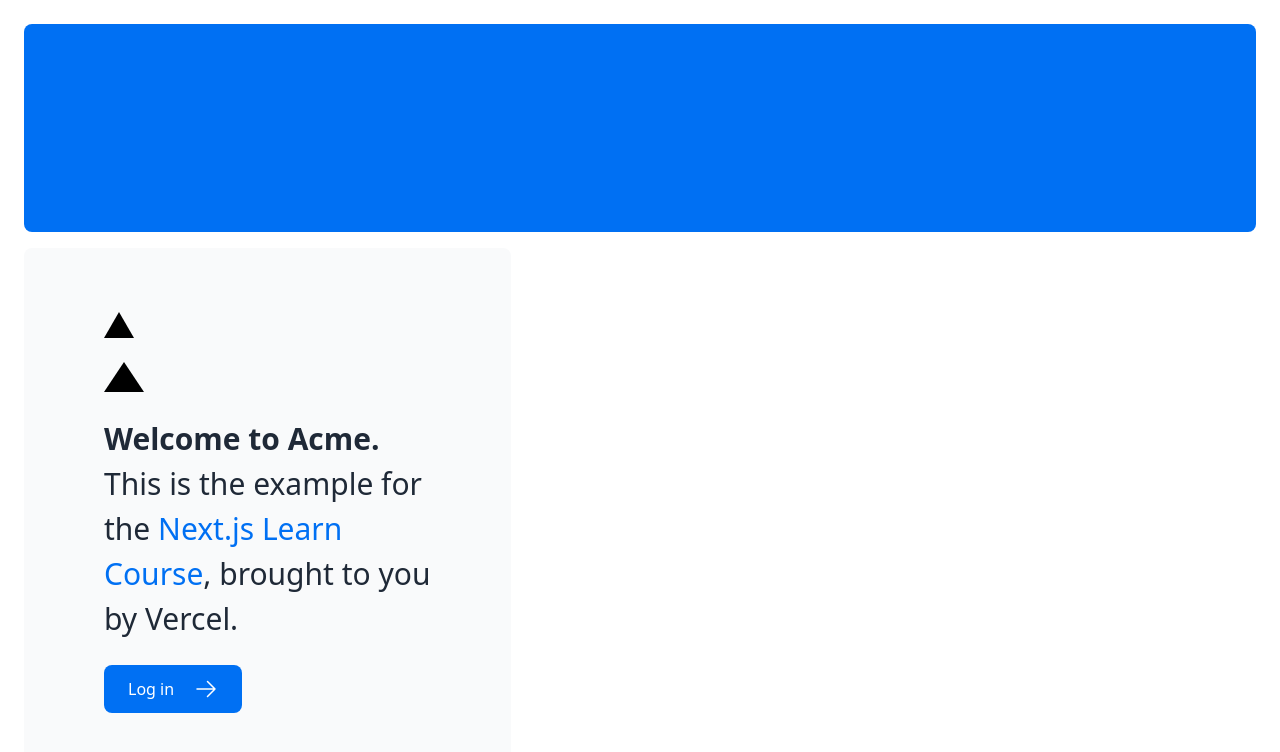
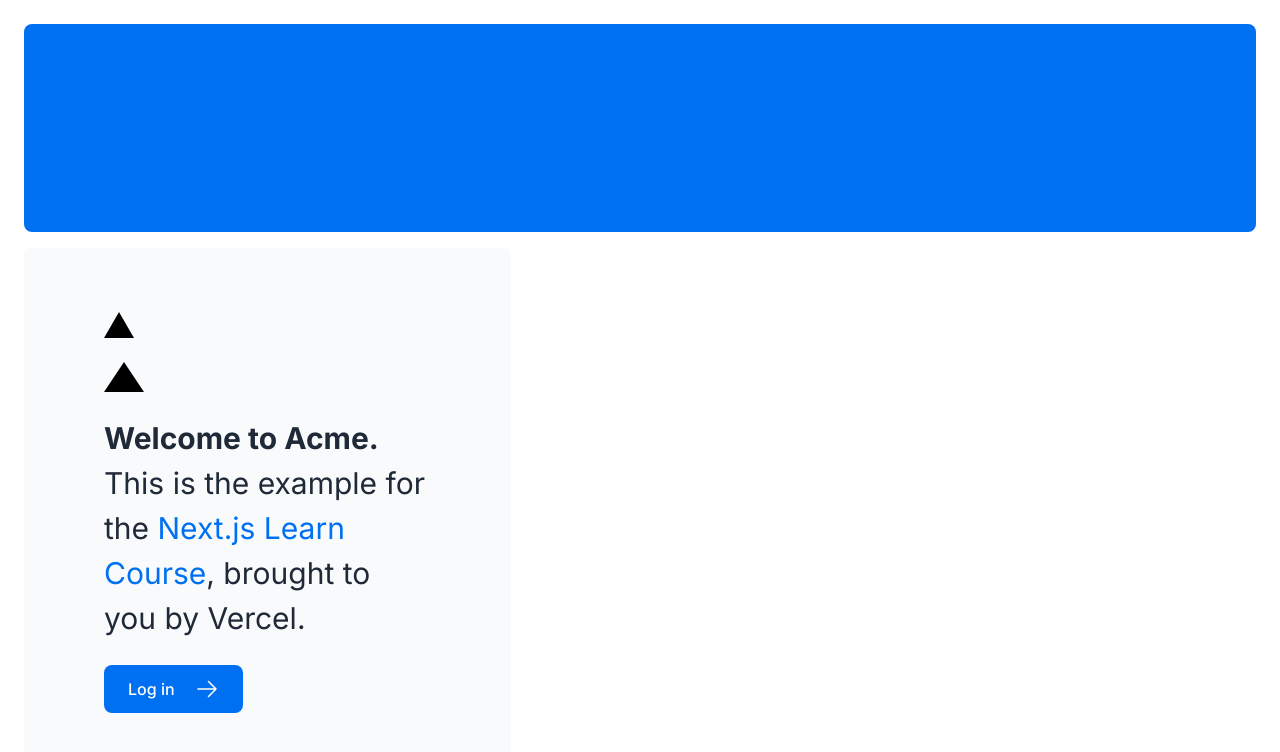
Before and after one commit to MarkTorre/NextJs_Course, a Next.js app in the folder nextjs-dashboard/: page / in a window 1280 px wide. Shown: the top 752 px of the page. Built offline with nearby package versions, Linux system fonts and the light colour scheme.

Commit message:
feat(chapter3): add a primary font

```diff
--- a/nextjs-dashboard/app/layout.tsx
+++ b/nextjs-dashboard/app/layout.tsx
@@ -1,14 +1,15 @@
 import '@/app/ui/global.css';
+import { inter } from '@/app/ui/fonts';
 
 export default function RootLayout({
   children,
 }: {
   children: React.ReactNode;
-}) { {console.log(children)}
+}) {
   return (
     <html lang="en">
 
-      <body>{children}</body>
+      <body className={`${inter.className} antialiased`}>{children}</body>
     </html>
   );
 }
--- /dev/null
+++ b/nextjs-dashboard/app/ui/fonts.ts
@@ -0,0 +1,3 @@
+import {Inter} from 'next/font/google';
+
+export const inter = Inter({ subsets: ['latin' ]});
```
